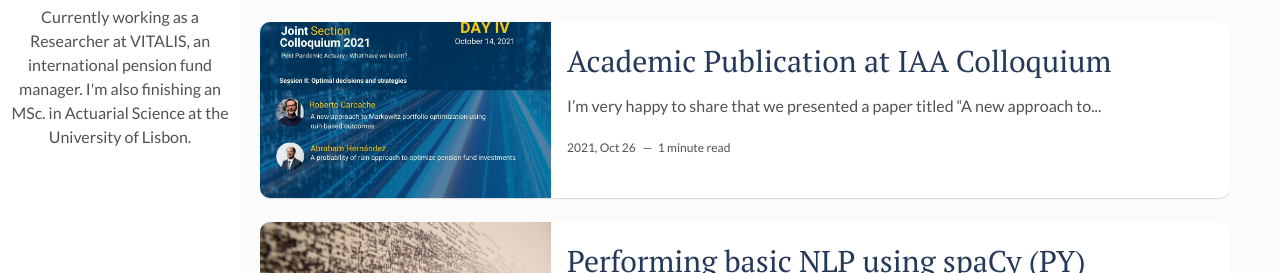
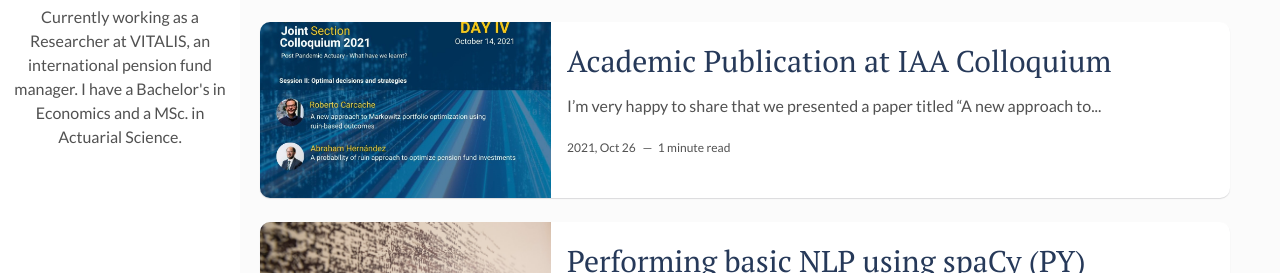
Before and after one commit to rcarcacheflores/Research, a Jekyll site: the page built from index.html, in a window 1280 px wide. Shown: the part 198-471 px from the top of the page. Built offline with Jekyll 4.4.1, drawn with Linux system fonts in a browser that asks for light colours; the list of posts is cut into pages by our own code.

Commit message:
Update _config.yml

```diff
--- a/_config.yml
+++ b/_config.yml
@@ -9,7 +9,7 @@ url: "" # the base hostname & protocol for your site, e.g. http://example.com
 # Author Settings
 author: Roberto Carcache Flores # add your name
 author-img: rcf.jpg # add your photo
-about-author: Currently working as a Researcher at VITALIS, an international pension fund manager. I'm also finishing an MSc. in Actuarial Science at the University of Lisbon.
+about-author: Currently working as a Researcher at VITALIS, an international pension fund manager. I have a Bachelor's in Economics and a MSc. in Actuarial Science.
 social-github: rcarcacheflores
 social-linkedin: roberto-carcache-flores-05b5711a6/
 social-email: rcarcacheflores@outlook.com
```
